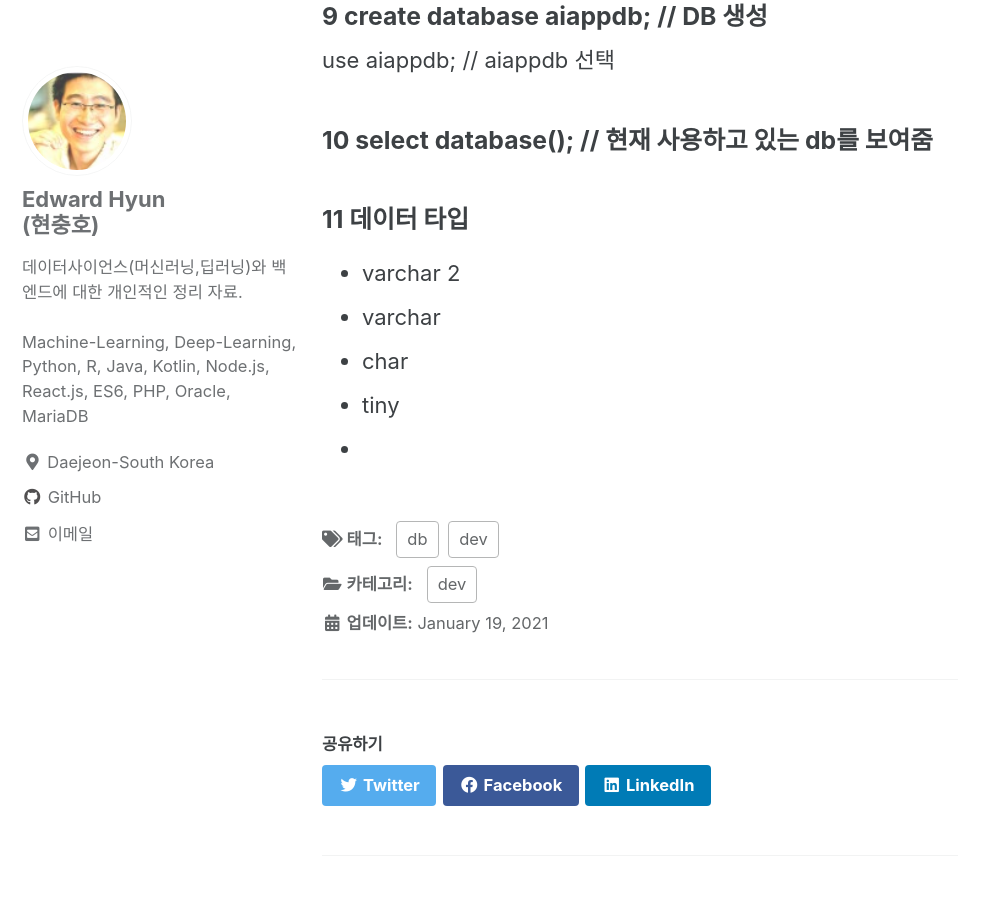
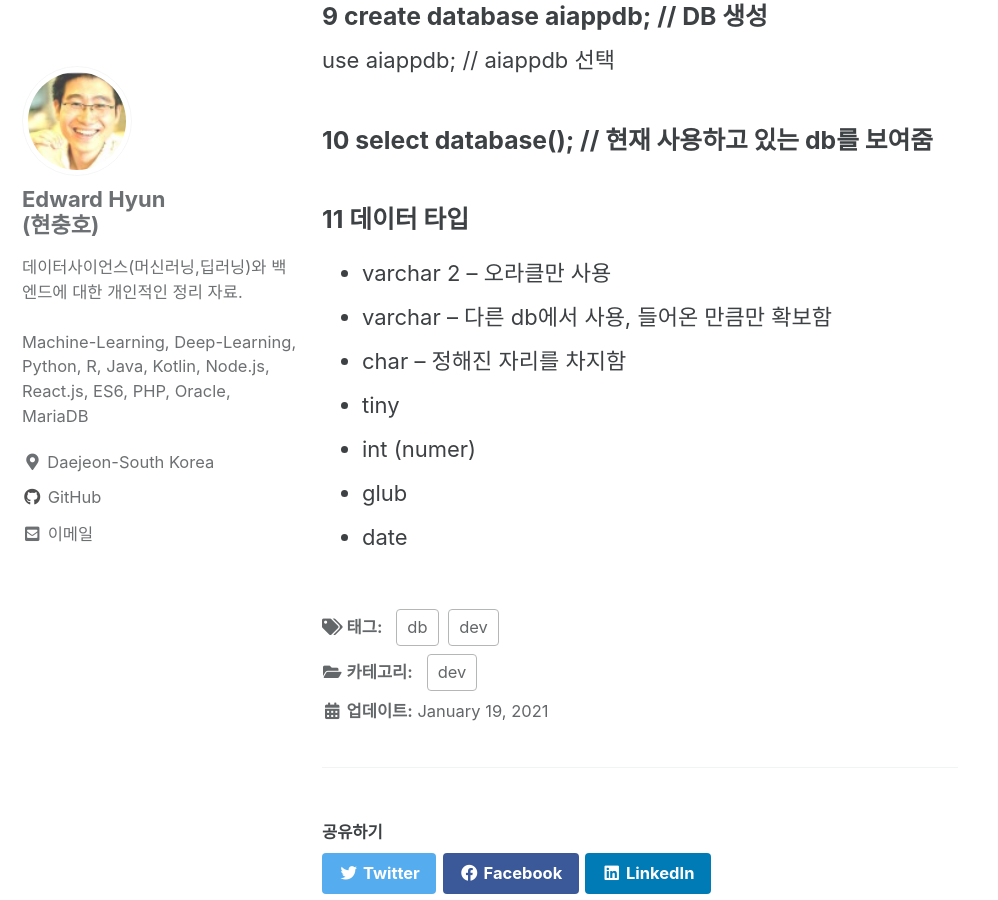
Before and after one commit to iamhch24/iamhch24.github.io, a Jekyll site: the page built from _posts/2021-01-19-[DB] MySql.md, in a window 1280 px wide and 900 px high, scrolled down 1885 px. Shown: the whole window, without its empty margins (0-998 px from the left). Built offline with Jekyll 4.4.1, drawn with Linux system fonts in a browser that asks for light colours; cached includes are drawn as plain includes.

Commit message:
_posts/2021-01-19-[DB] MySql.md updated from https://stackedit.io/

```diff
--- a/_posts/2021-01-19-[DB] MySql.md
+++ b/_posts/2021-01-19-[DB] MySql.md
@@ -52,14 +52,16 @@ use aiappdb; // aiappdb 선택
 ### 10 select database(); // 현재 사용하고 있는 db를 보여줌
 
 ### 11 데이터 타입
-* varchar 2
-* varchar
-* char
+* varchar 2 -- 오라클만 사용
+* varchar --  다른 db에서 사용, 들어온 만큼만 확보함
+* char -- 정해진 자리를 차지함
 * tiny
-*
+* int (numer)
+* glub
+* date
 
 <!--stackedit_data:
-eyJoaXN0b3J5IjpbLTc4MzQ0NzgzMywtNjE3Nzk1NzY1LC00MD
+eyJoaXN0b3J5IjpbMTI2MzEzODgwMCwtNjE3Nzk1NzY1LC00MD
 E4MzU5ODAsNDA4MjA0NTk4LDIwMDY0MTI5Myw4MzkyNDk1OSwx
 MTc2MTc0ODg0XX0=
 -->
```
